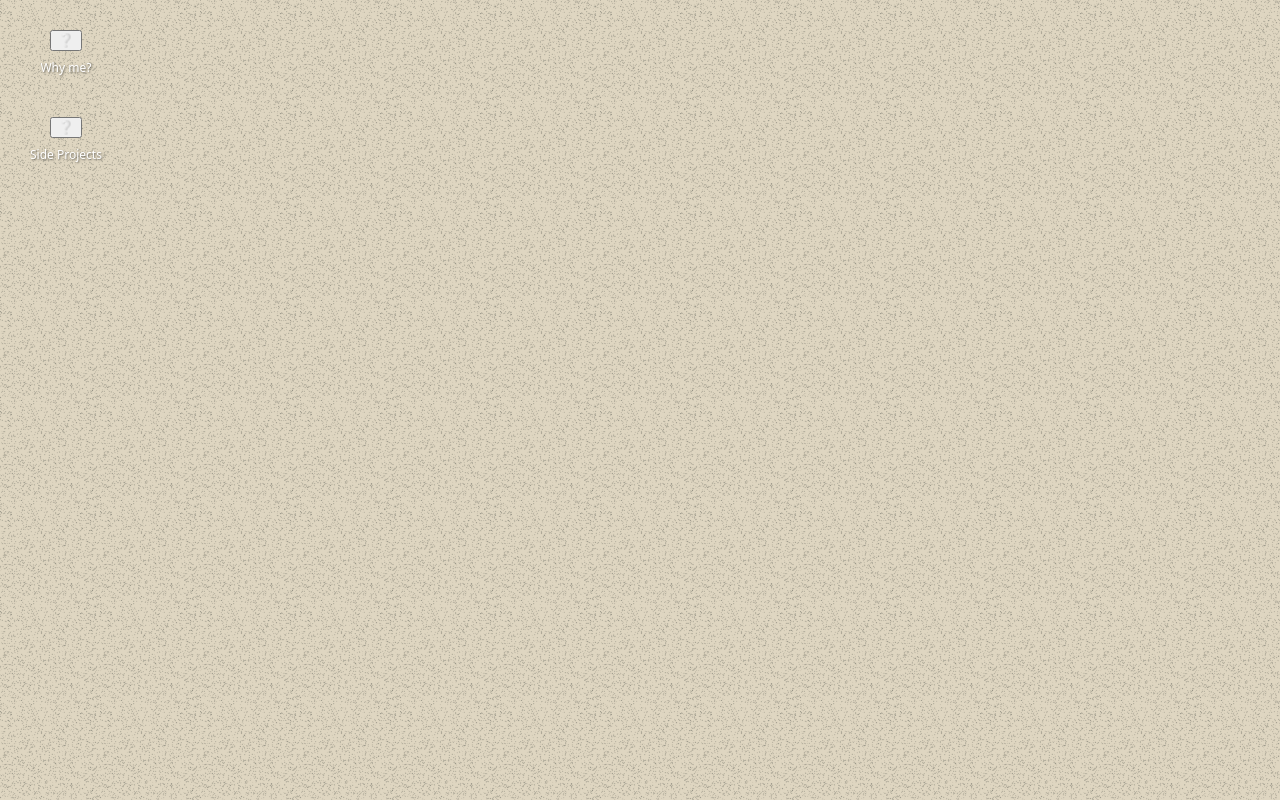
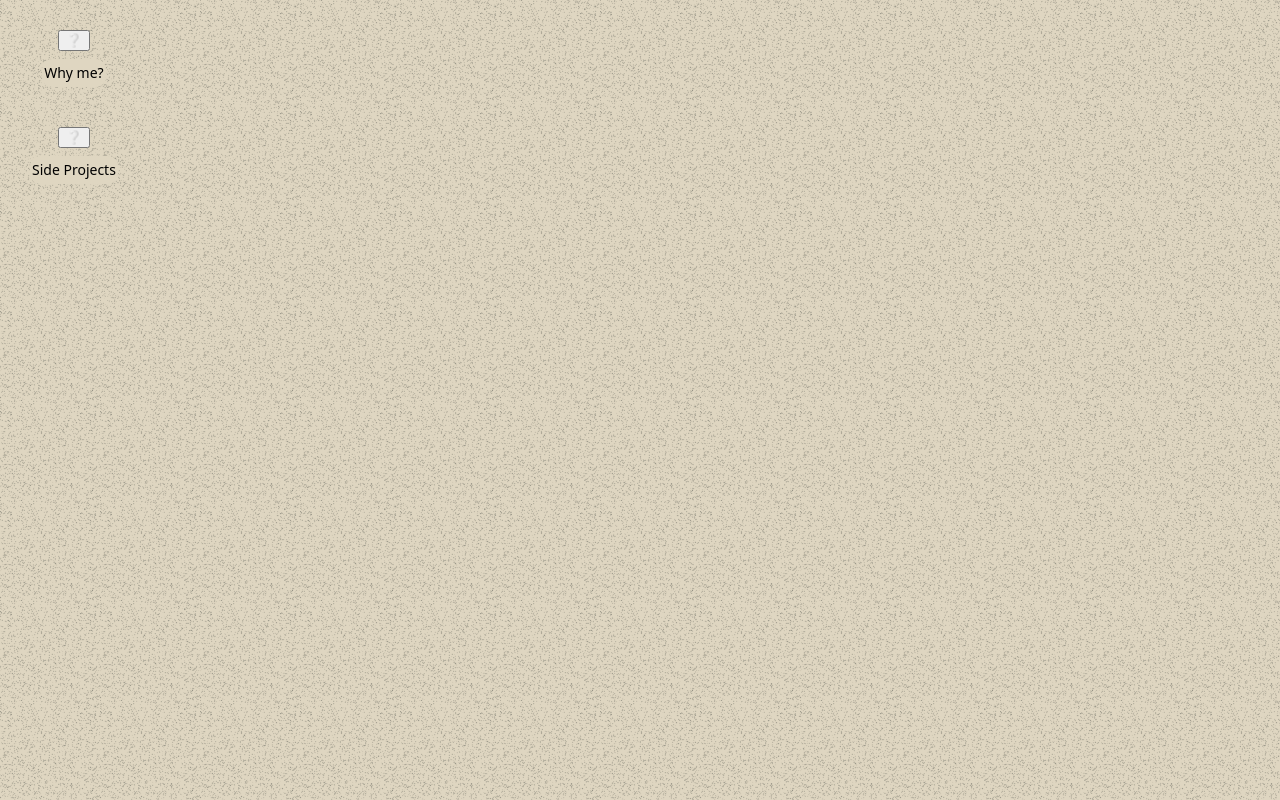
Before and after one commit to Nessjk/posthog-app, a React (Vite) app: page / in a window 1280 px wide. Built offline with nearby package versions, Linux system fonts and the light colour scheme.

Commit message:
UI- fix css icon and window header

```diff
--- a/src/App.css
+++ b/src/App.css
@@ -40,11 +40,15 @@
 }
 
 .desktop-item span {
-  color: white;
-  font-size: 12px;
+  color: black;
+  font-size: 14px;
+  line-height: 24px;
   text-align: center;
-  text-shadow: 1px 1px 2px rgba(0, 0, 0, 0.5);
+  padding: 2px;
+  border-radius: 10px;
+  background-color: #DFD6C1;
 }
+
 
 .window {
   position: absolute;
@@ -63,11 +67,17 @@
   align-items: center;
   border-bottom: 1px solid #ddd;
   cursor: move;
+  text-align: center;
+  width: 100%;
 }
 
 .window-header span {
   font-weight: 500;
   color: #333;
+  text-align: center;
+  flex: 1;
+  display: flex;
+  justify-content: center;
 }
 
 .window-header button {
--- a/src/App.tsx
+++ b/src/App.tsx
@@ -21,7 +21,7 @@ function App() {
             className="desktop-item"
           >
             <Icon id={item.id} name={item.name} icon={item.icon} />
-            <span>{item.name}</span>
+            <span className="desktop-item-name">{item.name}</span>
           </div>
         ))}
       </div>
```
